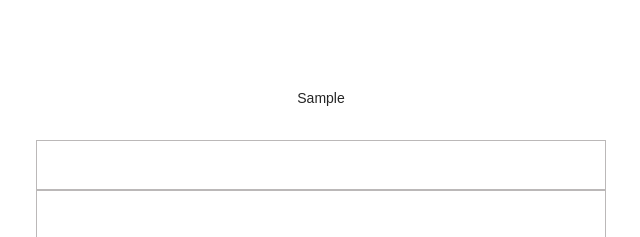
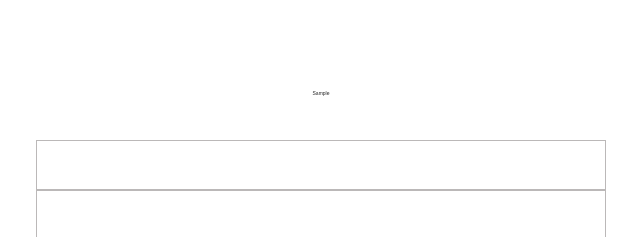
Before and after one commit to julezfitz/Lighthouse-Bar-Chart, a plain HTML site: page bar-chart.html in a window 1280 px wide. Both pictures are taken after typing "Sample", "Sample", "5", "Sample", "Sample" into the empty fields and a click on the button "CREATE MY CHART". Shown: the top 237 px of the page, 72-712 px from the left. Drawn offline with Linux system fonts and the light colour scheme.

Commit message:
added functionality to change title font size

```diff
--- a/bar-chart.html
+++ b/bar-chart.html
@@ -111,7 +111,7 @@
     .hidden { display: none; }
 
     .title {
-      font-size: 14px;
+      font-size: 16px;
       font-family: Arial, Helvetica, sans-serif;
       color: rgb(37, 37, 37);
       font-weight: lighter;
--- a/bar-chart.js
+++ b/bar-chart.js
@@ -3,10 +3,14 @@ $(document).ready(function(){
   $("button").click(function(){
     $(".popup").hide();
     let chartTitle = $("#title").val();
+    let chartTitleFont = $("#title-size").val();
+
 
     $('<div/>',{
       text: chartTitle,
   }).appendTo('.title');
+
+  $('.title').css("font-size", chartTitleFont + "px");
 
     $('.barchart').removeClass('hidden');
   });
```
